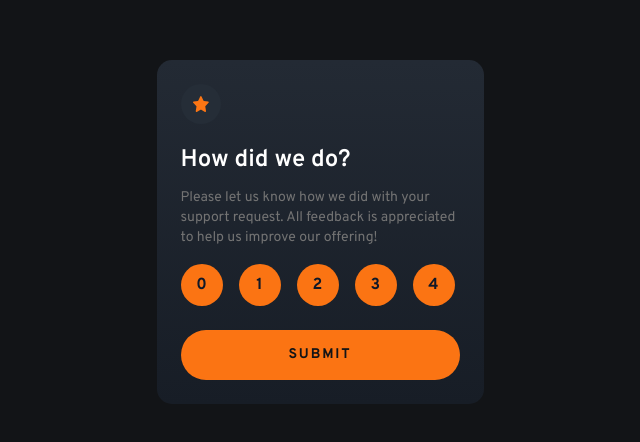
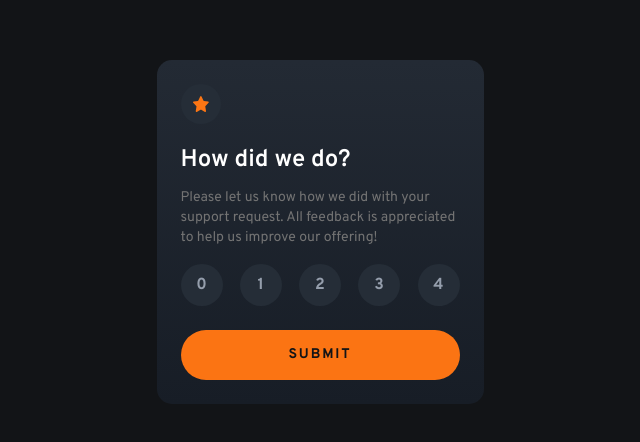
Before and after one commit to BlonoBuccellati/fm-interactive-rating-component, a Next.js app: page / in a window 1280 px wide. Shown: the part 168-610 px from the top of the page, without its empty margins (320-960 px from the left). Built offline with nearby package versions, Linux system fonts and the light colour scheme.

Commit message:
feat:tahnks component

```diff
--- /dev/null
+++ b/src/app/(view)/submitted/page.tsx
@@ -0,0 +1,6 @@
+import Submitted from "@/screens/interactive-rating-form/ui/submitted";
+
+const Page = () => {
+  return <Submitted />;
+};
+export default Page;
--- /dev/null
+++ b/src/app/api/rate/route.ts
@@ -0,0 +1,19 @@
+import { NextRequest, NextResponse } from "next/server";
+
+import { FormSchema } from "@/screens/interactive-rating-form/lib/schema";
+
+export async function POST(request: NextRequest) {
+  const payload = await request.json();
+  const result = FormSchema.safeParse(payload);
+  if (!result.success) {
+    const errors = result.error.errors.map((e) => ({
+      path: e.path.join("."),
+      message: e.message,
+    }));
+    return NextResponse.json({ errors }, { status: 400 });
+  }
+
+  const validData = result.data;
+  console.log(payload);
+  return NextResponse.json({ message: "OK", data: validData });
+}
--- /dev/null
+++ b/src/screens/interactive-rating-form/context/submit-context.tsx
@@ -0,0 +1,19 @@
+import { createContext, useContext } from "react";
+
+type SubmitContextType = {
+  onSubmitSuccess: (rating: number) => void;
+  submittedRating?: number;
+};
+
+const SubmitContext = createContext<SubmitContextType>({
+  onSubmitSuccess: () => {},
+  submittedRating: undefined,
+});
+
+const useSubmit = () => {
+  const ctx = useContext(SubmitContext);
+  if (!ctx) throw new Error("SubmitContextの外でuseSubmit()は呼び出せません");
+  return ctx;
+};
+
+export { useSubmit, SubmitContext };
--- /dev/null
+++ b/src/screens/interactive-rating-form/hooks/use-rating-form.ts
@@ -0,0 +1,46 @@
+import { useState } from "react";
+
+import { useSubmit } from "../context/submit-context";
+import { FormInput, FormSchema } from "../lib/schema";
+type ApiResponse<T> = {
+  message: string;
+  data: T;
+};
+type Post = {
+  rating: number;
+};
+
+export const useRatingForm = () => {
+  const { onSubmitSuccess } = useSubmit();
+  type FormInputState = Partial<FormInput>;
+  const [formState, setFormState] = useState<FormInputState>({});
+  const [error, setError] = useState("");
+  const changeSelectedButton = (rate: number) => {
+    setError("");
+    setFormState({ rating: rate });
+  };
+  const onSubmit = async () => {
+    setError("");
+    const result = FormSchema.safeParse(formState);
+    if (!result.success) {
+      setError(result.error.errors[0].message);
+      return;
+    }
+    try {
+      const res = await fetch("api/rate", {
+        method: "POST",
+        body: JSON.stringify(formState),
+      });
+      if (!res.ok) {
+        alert(res.status);
+      }
+      const json = (await res.json()) as ApiResponse<Post>;
+      onSubmitSuccess(json.data.rating);
+    } catch (error) {
+      console.log(error);
+      alert("failed submit");
+    }
+  };
+
+  return { error, onSubmit, changeSelectedButton, formState };
+};
--- /dev/null
+++ b/src/screens/interactive-rating-form/lib/schema.ts
@@ -0,0 +1,11 @@
+import { z } from "zod";
+
+const FormSchema = z.object({
+  rating: z.number({
+    required_error: "rate is required",
+  }),
+});
+
+type FormInput = z.infer<typeof FormSchema>;
+
+export { FormSchema, type FormInput };
--- a/src/screens/interactive-rating-form/ui/inreractive-rating-page.tsx
+++ b/src/screens/interactive-rating-form/ui/inreractive-rating-page.tsx
@@ -1,10 +1,29 @@
+"use client";
+import { useState } from "react";
+
+import { SubmitContext } from "../context/submit-context";
+
 import InteractiveRatingCard from "./interactive-rating-card";
+import PageLayout from "./page-layout";
+import Submitted from "./submitted";
 
 const InteractiveRatingPage = () => {
+  const [isSubmitted, setIsSubmitted] = useState(false);
+  const [submittedRating, setSubmittedRating] = useState<number | undefined>(
+    undefined,
+  );
+  const handleSuccess = (rating: number) => {
+    setSubmittedRating(rating);
+    setIsSubmitted(true);
+  };
   return (
-    <div className="mx-auto flex min-h-screen max-w-[327px] items-center">
-      <InteractiveRatingCard />
-    </div>
+    <PageLayout>
+      <SubmitContext.Provider
+        value={{ onSubmitSuccess: handleSuccess, submittedRating }}
+      >
+        {!isSubmitted ? <InteractiveRatingCard /> : <Submitted />}
+      </SubmitContext.Provider>
+    </PageLayout>
   );
 };
 
--- a/src/screens/interactive-rating-form/ui/interactive-rating-card.tsx
+++ b/src/screens/interactive-rating-form/ui/interactive-rating-card.tsx
@@ -1,7 +1,8 @@
+"use client";
+
 import { Button } from "@/shared/ui/button";
 import {
   Card,
-  CardAction,
   CardContent,
   CardDescription,
   CardHeader,
@@ -10,18 +11,57 @@ import {
 import RateSelector from "@/shared/ui/rate-selector";
 import StarIcon from "@/shared/ui/star-icon";
 
-const RateSelectorList = () => {
+import { useRatingForm } from "../hooks/use-rating-form";
+
+type RateSelectorListProps = {
+  onClick: (rate: number) => void;
+  selectedRate?: number;
+  error: string;
+};
+const RateSelectorList = ({
+  onClick,
+  selectedRate,
+  error,
+}: RateSelectorListProps) => {
   return (
-    <div className="flex space-x-200">
+    <>
+      <div className="flex justify-between">
         {Array.from({ length: 5 }, (_, num) => (
+          <button
+            onClick={() => onClick(num)}
+            key={num}
+            role="radio"
+            type="button"
+            aria-checked={selectedRate === num}
+            aria-label={`rate ${selectedRate} points`}
+          >
             <RateSelector
-          key={num}
               className="size-[42px]"
               num={num}
-          isSelect={true}
+              isSelect={selectedRate === num}
             />
+          </button>
         ))}
       </div>
+      {error && <p>{error}</p>}
+    </>
+  );
+};
+
+const RatingForm = () => {
+  const { onSubmit, changeSelectedButton, formState, error } = useRatingForm();
+
+  return (
+    <form className="space-y-300" action={onSubmit}>
+      <RateSelectorList
+        onClick={changeSelectedButton}
+        selectedRate={formState.rating}
+        error={error}
+      />
+      <Button className="w-full" type="submit">
+        submit
+      </Button>
+    </form>
   );
 };
 
@@ -39,11 +79,8 @@ const InteractiveRatingCard = () => {
             feedback is appreciated to help us improve our offering!
           </p>
         </CardDescription>
-        <RateSelectorList />
+        <RatingForm />
       </CardContent>
-      <CardAction>
-        <Button className="w-full">submit</Button>
-      </CardAction>
     </Card>
   );
 };
--- /dev/null
+++ b/src/screens/interactive-rating-form/ui/page-layout.tsx
@@ -0,0 +1,21 @@
+import { cn } from "@/shared/lib/utils";
+
+type PageLayoutProps = {
+  className?: string;
+};
+const PageLayout = ({
+  className,
+  ...props
+}: PageLayoutProps & React.ComponentProps<"div">) => {
+  return (
+    <div
+      className={cn(
+        "mx-auto flex min-h-screen max-w-[327px] items-center",
+        className,
+      )}
+      {...props}
+    />
+  );
+};
+
+export default PageLayout;
--- /dev/null
+++ b/src/screens/interactive-rating-form/ui/submitted.tsx
@@ -0,0 +1,39 @@
+"use client";
+
+import Image from "next/image";
+
+import { iconThankYou } from "@/shared/assets";
+import { Card } from "@/shared/ui/card";
+
+import { useSubmit } from "../context/submit-context";
+
+import PageLayout from "./page-layout";
+
+const Submitted = () => {
+  const { submittedRating } = useSubmit();
+  return (
+    <PageLayout>
+      <Card className="flex flex-col items-center space-y-300 px-300 py-400">
+        <Image
+          src={iconThankYou}
+          alt=""
+          width={100}
+          height={100}
+          className="w-fit"
+        />
+        <div className="space-y-300 text-center">
+          <p className="bg-grey-900 typo-4-regular mx-auto w-fit rounded-[22.5px] px-200 text-orange-500">
+            You selected {submittedRating} out of 5
+          </p>
+          <p className="typo-1">Thank you!</p>
+          <p className="typo-4-regular text-grey-500">
+            We appreciate you taking the time to give a rating. If you ever need
+            more support, don’t hesitate to get in touch!
+          </p>
+        </div>
+      </Card>
+    </PageLayout>
+  );
+};
+
+export default Submitted;
--- a/src/shared/assets/index.ts
+++ b/src/shared/assets/index.ts
@@ -1,3 +1,3 @@
 import iconStar from "./images/icon-star.svg";
-
-export { iconStar };
+import iconThankYou from "./images/illustration-thank-you.svg";
+export { iconStar, iconThankYou };
```
Also changed, not shown: package.json (+8 -6 lines), 2 other files (tests, documents, lock files or other folders). Lines whose indentation alone changed are shown as unchanged.
